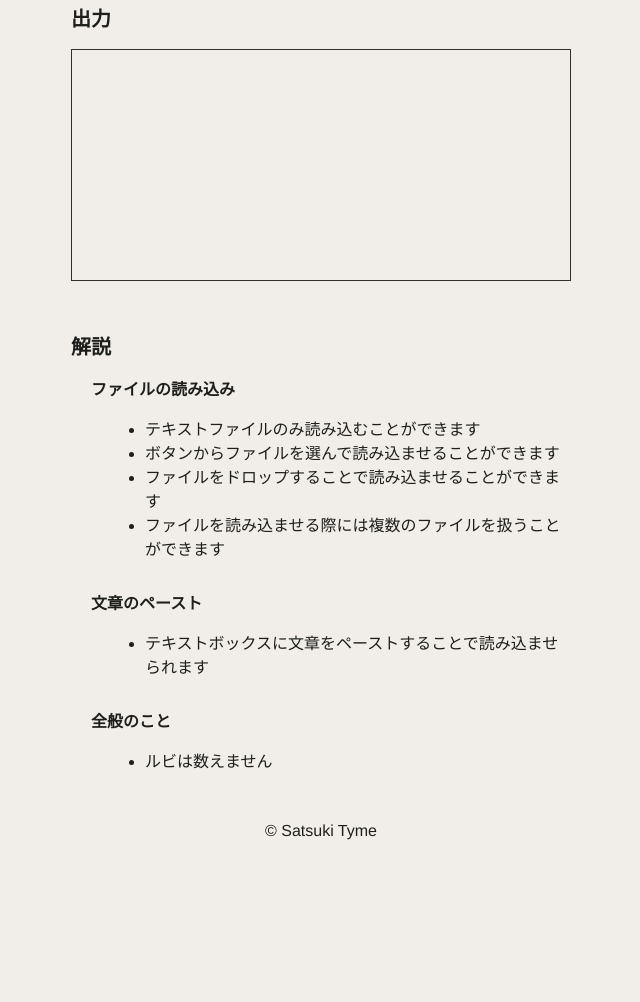
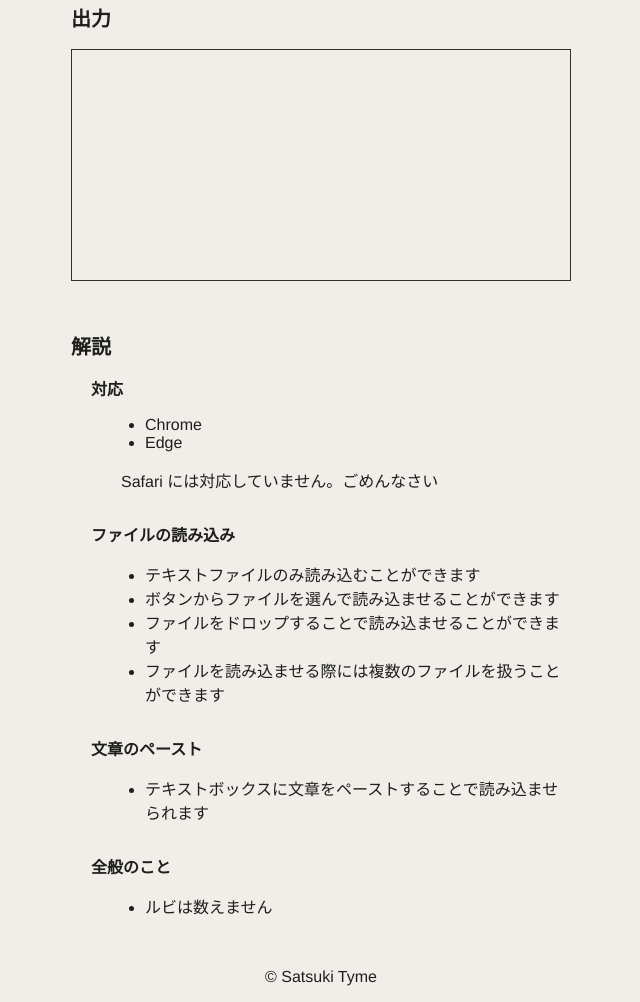
Before and after one commit to satsuki-thyme/wordcount.js, a plain HTML site: page index.html in a window 1280 px wide. Shown: the part 643-1645 px from the top of the page, without its empty margins (319-959 px from the left). Before the commit the page ends 1499 px from the top, so only its background shows below. Drawn offline with Linux system fonts and the light colour scheme.

Commit message:
メッセージを追加

```diff
--- a/index.html
+++ b/index.html
@@ -318,6 +318,14 @@
         <section id="description">
           <h2>解説</h2>
           <section>
+            <h3>対応</h3>
+            <ul>
+              <li>Chrome</li>
+              <li>Edge</li>
+            </ul>
+            <p>Safari には対応していません。ごめんなさい</p>
+          </section>
+          <section>
             <h3>ファイルの読み込み</h3>
             <ul>
               <li>テキストファイルのみ読み込むことができます</li>
```
